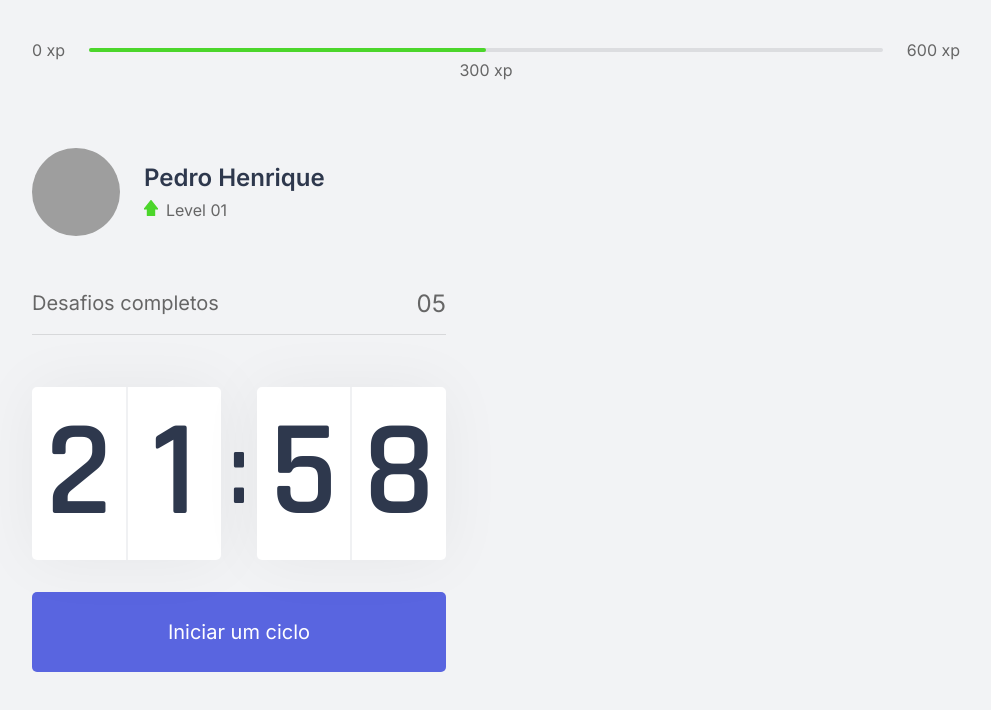
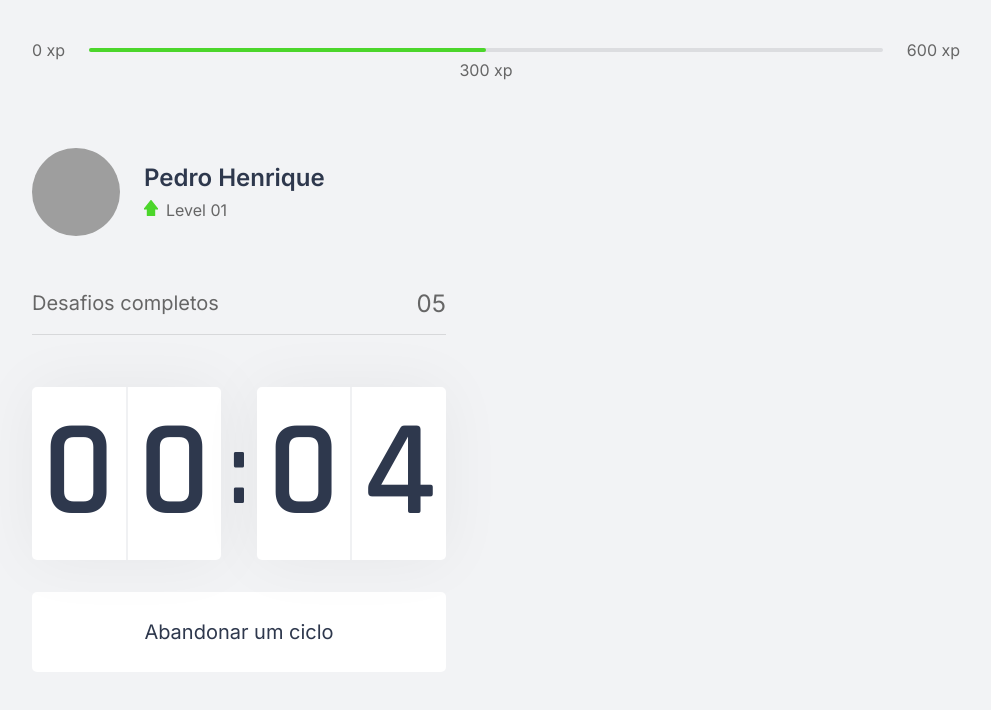
Before and after one commit to Pews-DEV/moveon-next, a Next.js app: page /home in a window 1280 px wide. Both pictures are taken after a click on the button "Iniciar um ciclo". Shown: the top 710 px of the page, without its empty margins (144-1135 px from the left). Built offline with nearby package versions, Linux system fonts and the light colour scheme; grey boxes are pictures that could not be loaded.

Commit message:
feat: adding funciolatis at countdown button

```diff
--- a/src/components/Countdown/index.tsx
+++ b/src/components/Countdown/index.tsx
@@ -2,9 +2,12 @@ import { useEffect, useState } from "react";
 
 import * as S from "./styles";
 
+let countdownTimeout: NodeJS.Timeout;
+
 const Countdown = () => {
-  const [time, setTime] = useState(22 * 60);
-  const [active, setActive] = useState(false);
+  const [time, setTime] = useState(0.1 * 60);
+  const [isActive, setIsActive] = useState(false);
+  const [hasFinished, setHasFinished] = useState(false);
 
   const minutes = Math.floor(time / 60);
   const seconds = time % 60;
@@ -13,39 +16,71 @@ const Countdown = () => {
   const [secondLeft, secondRight] = String(seconds).padStart(2, "0").split("");
 
   function startCountdown() {
-    setActive(!active);
+    setIsActive(true);
+  }
+
+  function resetCountdown() {
+    clearTimeout(countdownTimeout);
+    setIsActive(false);
+    setTime(0.1 * 60);
   }
 
   useEffect(() => {
-    if (active && time > 0) {
-      setTimeout(() => {
+    if (isActive && time > 0) {
+      countdownTimeout = setTimeout(() => {
         setTime(time - 1);
       }, 1000);
+    } else if (isActive && time == 0) {
+        setHasFinished(true);
+        setIsActive(false);
     }
-  }, [active, time]);
+  }, [isActive, time]);
 
   return (
     <div>
-      <S.CountdownContainer>
-        <S.CountdownCouter>
-          <S.CountdownNubers>{minuteLeft}</S.CountdownNubers>
-          <S.CountdownNubers>{minuteRight}</S.CountdownNubers>
-        </S.CountdownCouter>
-        <S.CountdownTwoDots>:</S.CountdownTwoDots>
-        <S.CountdownCouter>
-          <S.CountdownNubers>{secondLeft}</S.CountdownNubers>
-          <S.CountdownNubers>{secondRight}</S.CountdownNubers>
-        </S.CountdownCouter>
-      </S.CountdownContainer>
+      <S.CdContainer>
+        <S.CdCouter>
+          <S.CdNubers>{minuteLeft}</S.CdNubers>
+          <S.CdNubers>{minuteRight}</S.CdNubers>
+        </S.CdCouter>
+        <S.CdTwoDots>:</S.CdTwoDots>
+        <S.CdCouter>
+          <S.CdNubers>{secondLeft}</S.CdNubers>
+          <S.CdNubers>{secondRight}</S.CdNubers>
+        </S.CdCouter>
+      </S.CdContainer>
 
-      <S.CountdownButton
+      { hasFinished ? (
+        <S.CdButton
+        disabled
+        >
+          Ciclo encerrado
+        </S.CdButton>
+      ) : (
+        <>
+          { isActive ? (
+          <S.CdBtnActive
+          type="button"
+          onClick={() => {
+            resetCountdown();
+          }}
+          >
+            Abandonar um ciclo
+          </S.CdBtnActive>
+          ) : (
+            <S.CdButton
             type="button"
             onClick={() => {
               startCountdown();
             }}
             >
               Iniciar um ciclo
-      </S.CountdownButton>
+            </S.CdButton>
+          )}
+        </>
+      )}
+
+
     </div>
   );
 };
--- a/src/components/Countdown/styles.ts
+++ b/src/components/Countdown/styles.ts
@@ -1,6 +1,6 @@
 import styled from 'styled-components'
 
-export const CountdownContainer = styled.div`
+export const CdContainer = styled.div`
     display: flex;
     align-items: center;
     font-family: Rajdhani;
@@ -8,7 +8,7 @@ export const CountdownContainer = styled.div`
     color: var(--title);
 `
 
-export const CountdownCouter = styled.div`
+export const CdCouter = styled.div`
     flex: 1;
 
     display: flex;
@@ -31,16 +31,16 @@ export const CountdownCouter = styled.div`
     }
 `
 
-export const CountdownTwoDots = styled.span`
+export const CdTwoDots = styled.span`
     font-size: 6.25rem;
     margin: 0 0.5rem;
 `
 
-export const CountdownNubers = styled.span`
+export const CdNubers = styled.span`
     flex: 1;
 `
 
-export const CountdownButton = styled.button`
+export const CdButton = styled.button`
     width: 100%;
     height: 5rem;
 
@@ -59,9 +59,25 @@ export const CountdownButton = styled.button`
     font-size: 1.25rem;
     font-wight: 600;
 
-    :hover{
+    :not(:disabled):hover{
         background: var(--blue-dark);
     }
 
     transition: background-color 0.2s;
+
+    :disabled{
+        background: var(--white);
+        color: var(--text);
+        cursor: not-allowed;
+    }
 `
+
+export const CdBtnActive = styled(CdButton)`
+    background: var(--white);
+    color: var(--title);
+
+    :not(:disabled):hover{
+        background: var(--red);
+        color: var(--white);
+    }
+`
```
Lines whose indentation alone changed are shown as unchanged.
